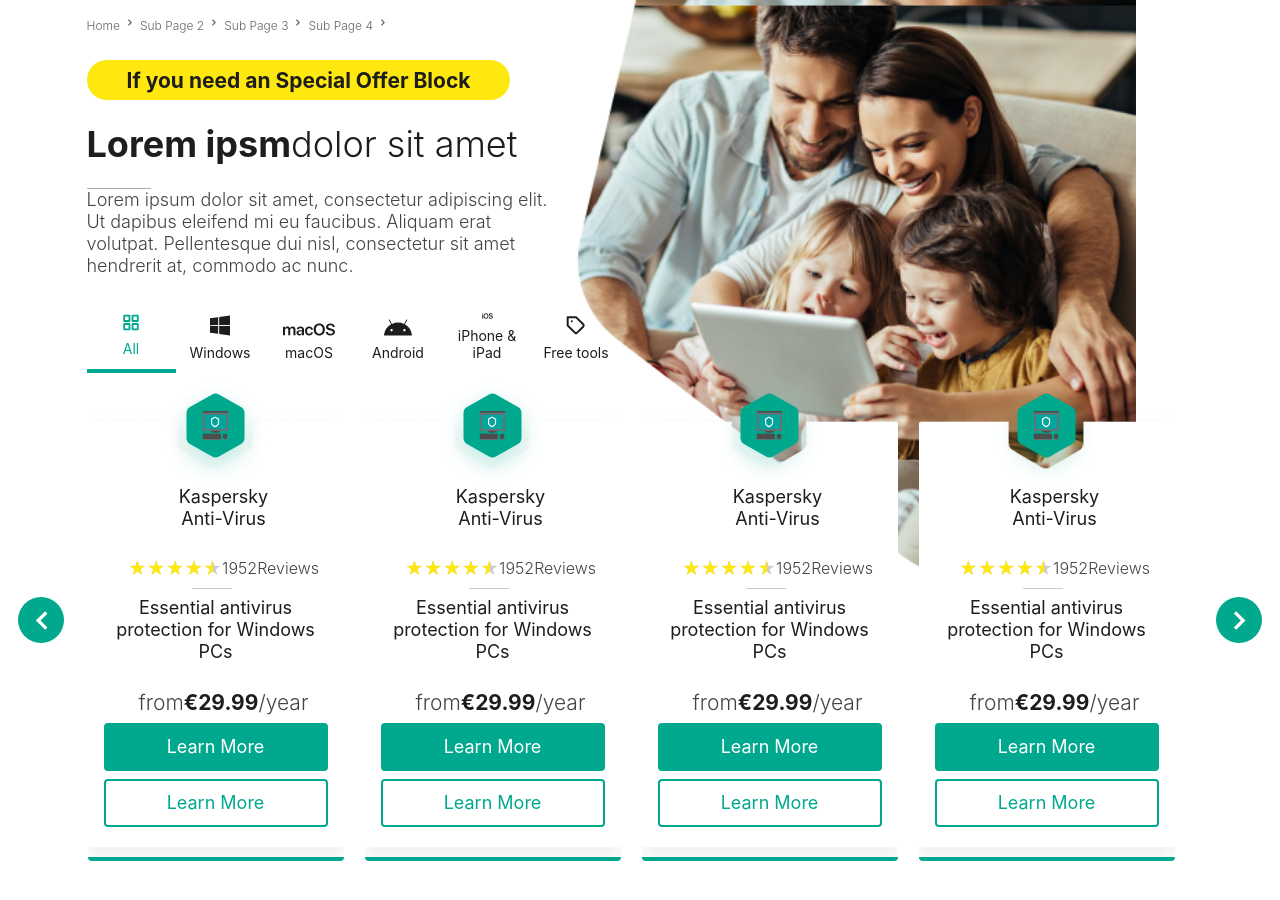
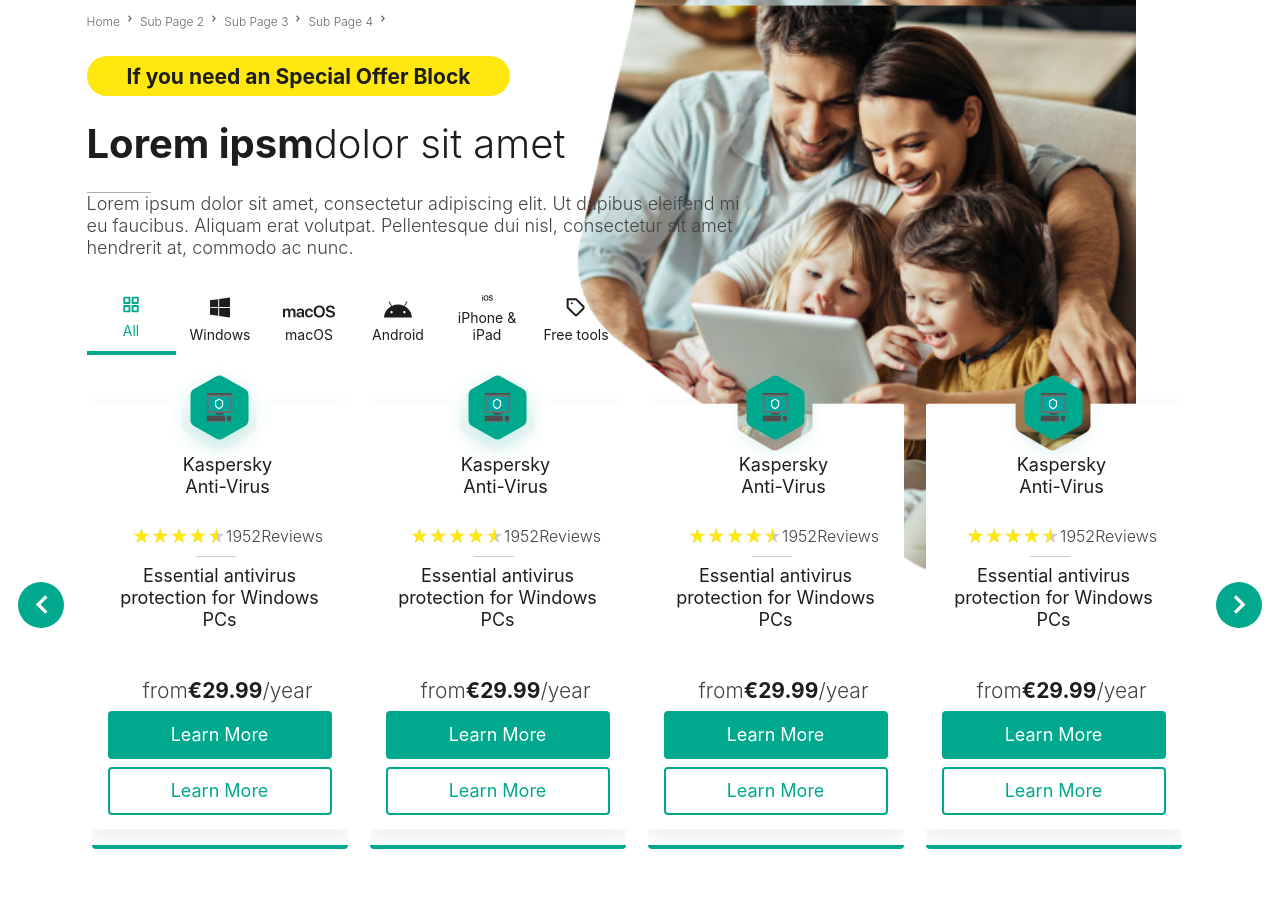
Before and after one commit to ElizabethT7/Kaspersky-task, a React (Vite) app: page / in a window 1280 px wide. Shown: the top 900 px of the page. Built offline with nearby package versions, Linux system fonts and the light colour scheme.

Commit message:
feat: correct tablet view

```diff
--- a/src/components/Description.jsx
+++ b/src/components/Description.jsx
@@ -2,9 +2,9 @@
   return (
     <>
       {isMobile ?
-        <p className="mb-6 text-lgc font-light text-grey-medium dark:text-white">Get the unmatched feeling of security with award-winning protection against hackers, viruses and malwares.</p>
+        <p className="tablet:max-w-[465px] desktop:max-w-[664px] mb-6 text-lgc font-light text-grey-medium dark:text-white">Get the unmatched feeling of security with award-winning protection against hackers, viruses and malwares.</p>
         :
-        <p className="block tablet:hidden desktop:block max-w-[70%] min-[1820px]:max-w-full mb-6 text-lgc font-light text-grey-medium dark:text-white">
+        <p className="block dark:tablet:hidden desktop:block tablet:max-w-[465px] desktop:max-w-[664px] min-[1300px]:max-w-[664px] min-[1820px]:max-w-full mb-6 text-lgc font-light text-grey-medium dark:text-white">
           Lorem ipsum dolor sit amet, consectetur adipiscing elit.
           Ut dapibus eleifend mi eu faucibus. Aliquam erat volutpat.
           Pellentesque dui nisl, consectetur sit amet hendrerit at, commodo ac nunc.
--- a/src/components/Product.jsx
+++ b/src/components/Product.jsx
@@ -8,7 +8,7 @@
       <div className="w-[256px] mr-7 last:mr-0 flex flex-col items-center text-smc font-normal rounded overflow-hidden relative">
         <div className="w-[256px] ml-auto mr-auto relative z-30">
           <img className="mx-auto" src={icon} alt="Product icon" />
-          <div className="mx-4">
+          <div className="mt-[-14px] mx-4">
             <h2 className="max-w-[120px] mx-auto mb-7 text-lgc font-normal text-grey-dark text-center">
               {product.title}
             </h2>
@@ -18,7 +18,7 @@
               <span>Reviews</span>
             </div>
             <div className="w-10 h-[1px] mb-2 bg-grey-extra-light ml-[88px]"></div>
-            <p className="mb-7 pr-4 text-lgc font-normal text-grey-dark text-center">
+            <p className="mb-12 pr-4 text-lgc font-normal text-grey-dark text-center">
               {product.description}
             </p>
             <div className="mb-2 text-center">
--- a/src/components/Title.jsx
+++ b/src/components/Title.jsx
@@ -1,6 +1,6 @@
 function Title({isMobile}) {
   return (
-    <h1 className="block tablet:hidden desktop:block text-4xl mb-6 min-[1500px]:text-4xlc font-light text-grey-dark dark:text-white">
+    <h1 className="block dark:tablet:hidden desktop:block text-4xl mb-6 tablet:max-w-[465px] desktop:max-w-[664px] min-[1000px]:text-4xlc font-light text-grey-dark dark:text-white">
       {isMobile ?
         <span className="font-bold text-3xlc">All your security needs in one product</span>
         :
--- a/src/index.css
+++ b/src/index.css
@@ -43,7 +43,7 @@
 .slick-slide,
 .slick-active,
 .slick-current {
-  width: 277px !important;
+  width: 278px !important;
 }
 
 .slick-slide div {
--- a/src/pages/Product-page.jsx
+++ b/src/pages/Product-page.jsx
@@ -18,14 +18,14 @@
 
   return (
     <main className='w-full mb-20 relative'>
-      <div className="max-w-[336px] mobile:max-w-[460px] tablet:max-w-[600px] laptop:max-w-[658px] desktop:max-w-swd mx-auto pt-3 relative z-10">
+      <div className="max-w-[336px] mobile:max-w-[460px] tablet:max-w-[600px] laptop:max-w-[658px] desktop:max-w-swd mx-auto pt-2 relative z-10">
         <Breadcrumb />
         <section className="max-w-[664px] mt-[184px] mobile:mt-0 laptop:px-0 w-full mb-2">
           <span className="inline-block mb-12 desktop:mb-6 px-10 bg-yellow-medium rounded-[20px] py-[7.5px] text-lmc mobile:text-xlc font-bold text-grey-dark">
             If you need an Special Offer Block
           </span>
           <Title isMobile={isMobile} />
-          <div className="block tablet:hidden desktop:block w-16 h-[1px] bg-[#AEAEAE]"></div>
+          <div className="block dark:tablet:hidden desktop:block w-16 h-[1px] bg-[#AEAEAE]"></div>
           <Description isMobile={isMobile}/>
           <div className="flex">
             {isMobile ?
@@ -36,7 +36,7 @@
           </div>
         </section>
       </div>
-      <div className="overflow-x-hidden h-[498px] max-w-[520px] tablet:max-w-[768px] laptop:max-w-[768px] desktop:max-w-mwd mx-[24px] mobile:mx-auto relative z-20">
+      <div className="overflow-x-hidden h-[506px] max-w-[520px] tablet:max-w-[768px] laptop:max-w-[768px] desktop:max-w-mwd mx-[24px] mobile:mx-auto relative z-20">
         <CustomSlider products={products.data}/>
       </div>
       <div className="w-full h-[578px] desktop:h-[658px] absolute right-0 top-0 bg-white dark:bg-grey-dark"></div>
```
